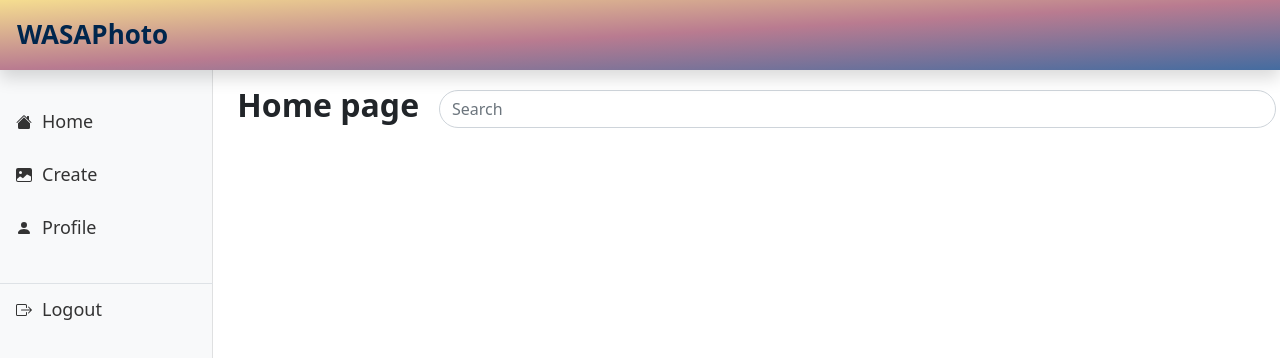
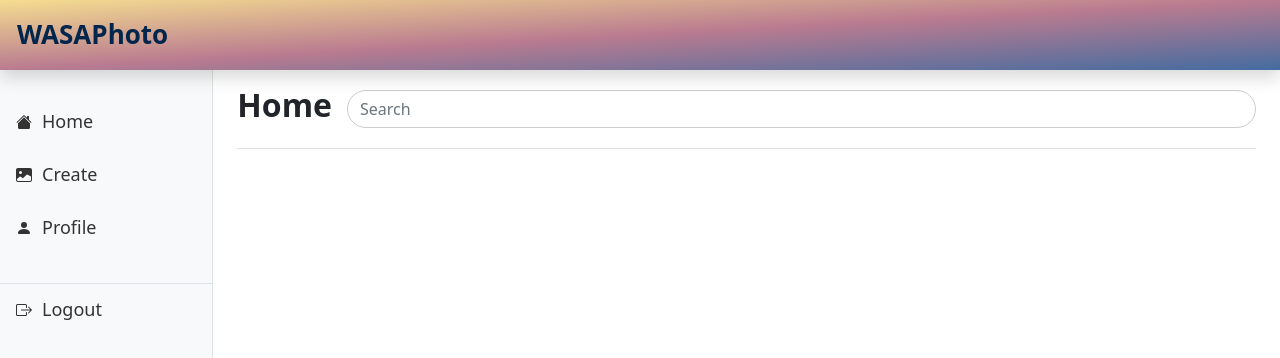
Before and after one commit to Alessiia19/WASAPhoto, a Vue app in the folder webui/: page /#/users/1/stream in a window 1280 px wide. Shown: the top 358 px of the page. Built offline with nearby package versions, Linux system fonts and the light colour scheme; sample sign-in values are in the browser's storage.

Commit message:
Search users fixed

```diff
--- a/webui/src/components/Sidebar.vue
+++ b/webui/src/components/Sidebar.vue
@@ -13,7 +13,7 @@
 
 		methods: {
 
-			navigateTo(path) {
+			async navigateTo(path) {
 				const username = localStorage.getItem('username');
 				if (!username) {
 					console.error('Username non trovato nel localStorage');
--- a/webui/src/router/index.js
+++ b/webui/src/router/index.js
@@ -32,7 +32,8 @@ const router = createRouter({
 		{
 			path: '/users/:username',
 			name: 'profile',
-			component: ProfileView	// User profile screen
+			component: ProfileView,	// User profile screen
+			props: true
 		},
 	]
 })
--- a/webui/src/views/HomeView.vue
+++ b/webui/src/views/HomeView.vue
@@ -27,7 +27,7 @@ export default {
 		},
 
 		async searchUsers() {
-			if (!this.searchQuery) {
+			if (!this.searchQuery.trim()) {
 				this.users = [];
 				return;
 			}
@@ -39,6 +39,32 @@ export default {
 				this.users = [];
 			}
 		},
+
+		goToUserProfile(userToSearch) {
+			if (userToSearch) {
+				localStorage.setItem("userToSearchID", userToSearch.userID)
+				this.$router.push({ path: `/users/${userToSearch.username}` });
+			} else {
+				console.error('Errore: Nome utente non fornito.');
+			}
+		},
+
+		clearSearch() {
+			this.searchQuery = '';
+			this.users = [];
+		},
+	},
+
+	mounted() {
+		document.addEventListener('click', (event) => {
+			if (!this.$el.contains(event.target)) {
+				this.clearSearch();
+			}
+		});
+	},
+
+	beforeDestroy() {
+		document.removeEventListener('click', this.clearSearch);
 	},
 
 	watch: {
@@ -58,13 +84,15 @@ export default {
 
 		<main class="col-md-9 ms-sm-auto mt-3 col-lg-10 px-md-4 main-content">
 			<div class="home-content">
-				<div class="header-content">
-					<h1 class="h2 unselectable" style="font-weight: bold; white-space: nowrap;">Home page</h1>
-					<div class="search-container">
-						<input v-model="searchQuery" type="text" class="form-control" placeholder="Search"
-							aria-label="Search" name="searchbar">
-						<ul v-if="users.length" class="search-dropdown">
-							<li v-for="user in users" :key="user.userID" @click="goToUserProfile(user.userID)">
+				<div class="header-home-content border-bottom pb-3">
+					<h1 class="h2 unselectable" style="font-weight: bold; white-space: nowrap; margin-right: 15px;">Home
+					</h1>
+					<div class="search-container" @click.stop>
+						<input v-model="searchQuery" type="text" class="form-control custom"
+							:class="{ 'top-rounded': users.length, 'all-rounded': !users.length }" placeholder="Search"
+							aria-label="Search" name="searchbar" @click.stop>
+						<ul v-if="users.length" class="search-dropdown pl-3">
+							<li v-for="user in users" :key="user.userID" @click="goToUserProfile(user)">
 								{{ user.username }}
 							</li>
 						</ul>
@@ -83,41 +111,41 @@ export default {
 	height: 70px;
 }
 
+.all-rounded {
+	border-radius: 20px;
+}
 
 .app-title {
 	color: #00264d;
-	/* Colore del titolo dell'applicazione */
 	font-weight: bold;
-	/* Rende il titolo in grassetto */
 	font-size: 26px;
-	/* Dimensione del titolo dell'applicazione */
 	margin-left: 17px;
 	margin-top: 7px;
 }
 
-.header-content {
+.header-home-content {
 	display: flex;
 	align-items: center;
-	/* Allinea verticalmente al centro */
 	justify-content: space-between;
-	/* Spazia gli elementi uniformemente */
 	margin-bottom: 20px;
-	/* Distanza dalla parte inferiore */
-}
-
-.form-control {
-	border-radius: 20px;
-	/* Bordo arrotondato per la barra di ricerca */
-	flex-grow: 1;
-	/* Permette alla barra di ricerca di espandersi */
-	margin-left: 20px;
-	/* Distanza dalla scritta Home Page */
 }
 
 .search-container {
 	position: relative;
 	width: 100%;
-	/* Larghezza massima possibile all'interno del suo contenitore */
+	transition: all 0.3s;
+}
+
+.search-container .custom {
+	border: 1px solid #ccc;
+	width: 100%;
+	box-sizing: border-box;
+	transition: border-color 0.2s, box-shadow 0.2s;
+}
+
+.search-container:focus-within .custom,
+.search-container.show-results .custom {
+	box-shadow: 0 2px 6px rgba(0, 0, 0, 0.25);
 }
 
 .search-dropdown {
@@ -125,7 +153,6 @@ export default {
 	margin: 0;
 	padding: 0;
 	background: white;
-	box-shadow: 0 4px 6px rgba(0, 0, 0, 0.1);
 	position: absolute;
 	width: 100%;
 	top: 100%;
@@ -133,6 +160,11 @@ export default {
 	z-index: 1000;
 	max-height: 300px;
 	overflow-y: auto;
+	border: 1px solid #ccc;
+	border-top: none;
+	border-bottom: none;
+	border-radius: 0 0 20px 20px;
+	box-shadow: 0 4px 6px rgba(0, 0, 0, 0.25);
 }
 
 .search-dropdown li {
@@ -145,6 +177,10 @@ export default {
 	background-color: #f5f5f5;
 }
 
+.top-rounded {
+	border-radius: 20px 20px 0px 0px;
+}
+
 .unselectable {
 	user-select: none;
 }
--- a/webui/src/views/LoginView.vue
+++ b/webui/src/views/LoginView.vue
@@ -5,6 +5,7 @@ export default {
       errormsg: null,
       loading: false,
       username: "",
+      userToSearchID: 0,
       user: { userID: 0, username: "" }
     };
   },
@@ -24,6 +25,7 @@ export default {
         this.user = response.data
         localStorage.setItem("userID", this.user.userID)
         localStorage.setItem("username", this.user.username)
+        localStorage.setItem("userToSearchID", this.userToSearchID)
         console.log("User loggato:", this.user)
         console.log("Localstorage:", localStorage)
 
--- a/webui/src/views/UploadPhotoView.vue
+++ b/webui/src/views/UploadPhotoView.vue
@@ -95,13 +95,13 @@ export default {
 
 
                         <!-- Aggiungi l'anteprima dell'immagine -->
-                        <h5>Preview:</h5>
+                        <h5 v-if="previewImage">Preview:</h5>
                         <div v-if="previewImage" class="preview-photo-card">
                             <img :src="previewImage" alt="Preview" style="width: 100%; height: 100%; object-fit: cover;">
                         </div>
 
                         <!-- Aggiungi il pulsante di caricamento -->
-                        <button @click="uploadPhoto" class="btn btn-primary mt-3">Upload</button>
+                        <button v-if="previewImage" @click="uploadPhoto" class="btn btn-primary mt-3">Upload</button>
                     </div>
                 </div>
             </div>
```
Also changed, not shown: webui/src/views/ProfileView.vue (+58 -11 lines).
